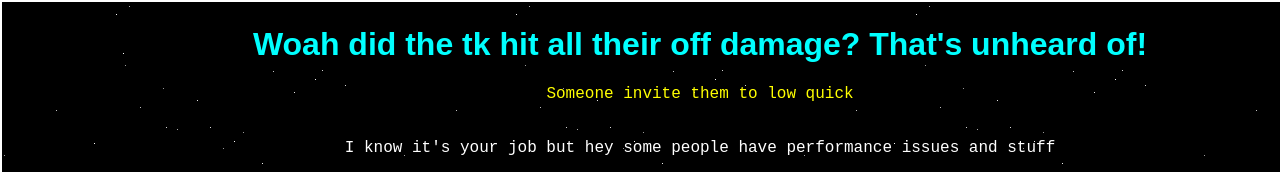
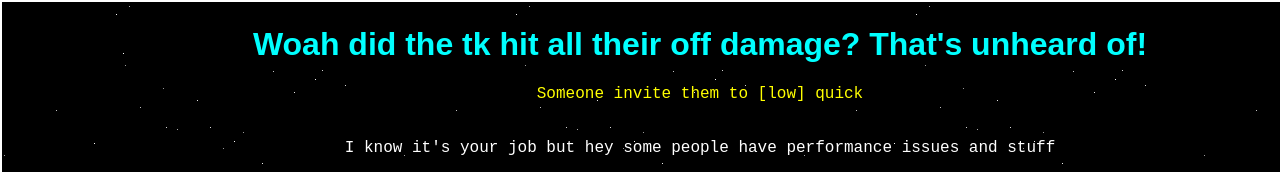
Before and after one commit to dasaright/dasaright.github.io, a plain HTML site: page index.html in a window 1280 px wide. Shown: the top 172 px of the page. Drawn offline with Linux system fonts and the light colour scheme.

Commit message:
Add files via upload

```diff
--- a/index.html
+++ b/index.html
@@ -32,7 +32,7 @@
           <h1 style="color: cyan; font-family: Arial, sans-serif;">
             Woah did the tk hit all their off damage? That's unheard of!
           </h1>
-          <p style="color: yellow;">Someone invite them to low quick</p>
+          <p style="color: yellow;">Someone invite them to [low] quick</p>
         </td>
       </tr>
 
```
